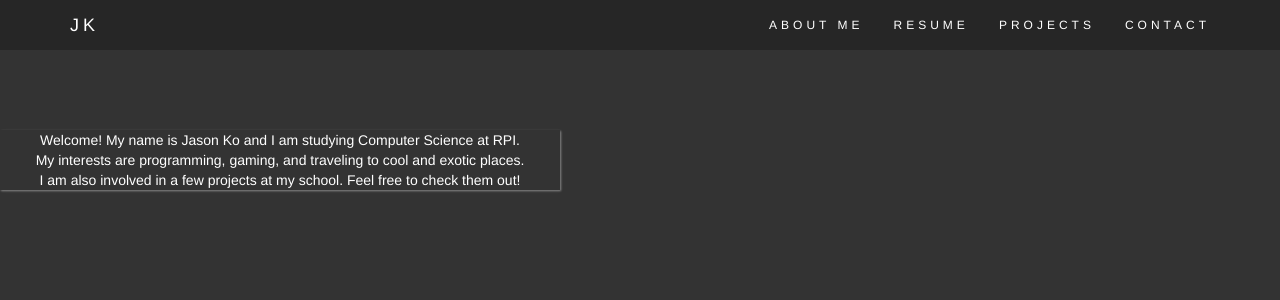
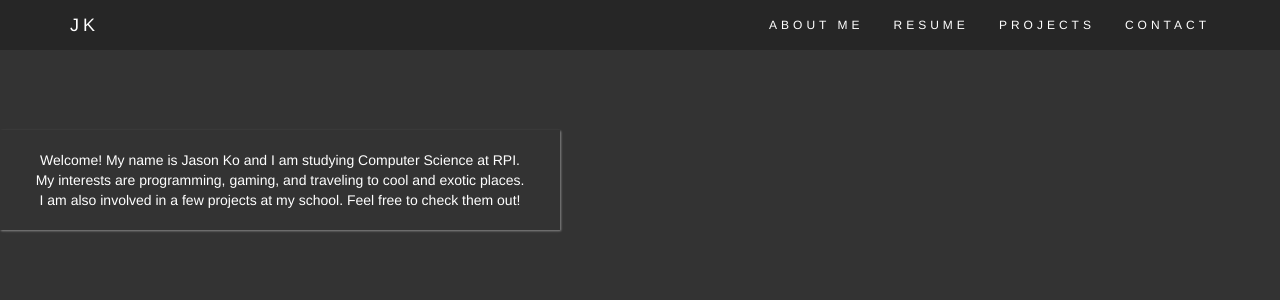
Before and after one commit to jko0531/personal-website, a Jekyll site: the page built from _pages/about.html, in a window 1280 px wide. Shown: the top 300 px of the page. Built offline with Jekyll 4.4.1, drawn with Linux system fonts in a browser that asks for light colours.

Commit message:
changed about me

```diff
--- a/_pages/about.html
+++ b/_pages/about.html
@@ -22,8 +22,8 @@
     position:relative;
 }
 .talk-left-text{
-	text-align:center;
 	width:560px;
+    padding:20px;
     box-shadow:1px 1px 2px #888;
 }
 #talk-container{
```
